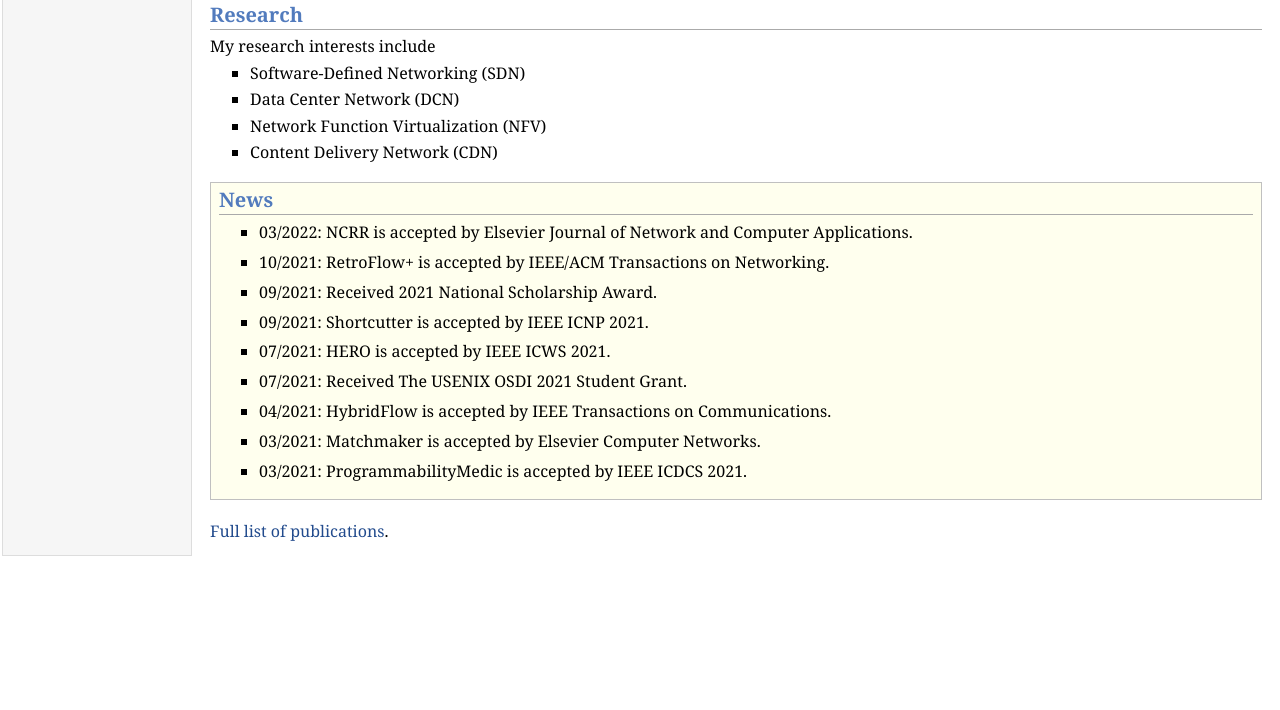
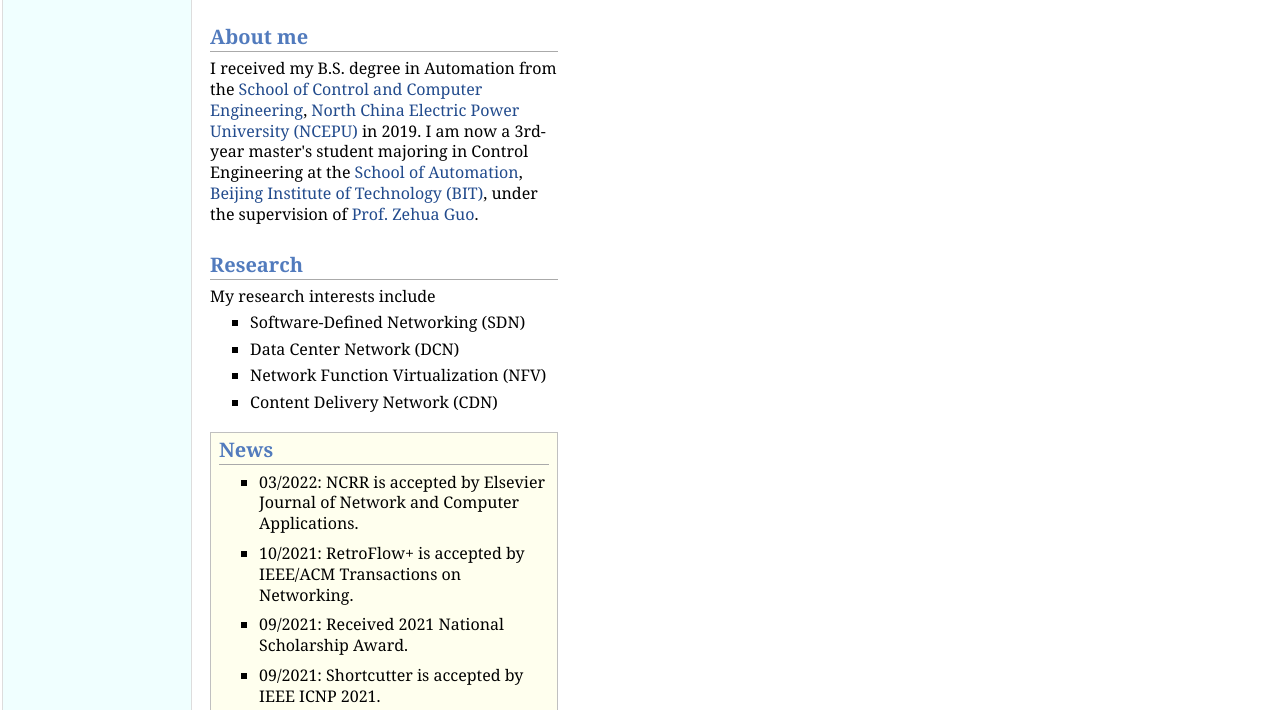
Before and after one commit to songshidou/songshidou.github.io, a plain HTML site: page index.html in a window 1280 px wide. Shown: the part 406-1116 px from the top of the page. Before the commit the page ends 972 px from the top, so only its background shows below. Drawn offline with Linux system fonts and the light colour scheme.

Commit message:
Add files via upload

```diff
--- a/jemdoc.css
+++ b/jemdoc.css
@@ -14,7 +14,7 @@ body {
 }
 
 #layout-menu {
-	background: #f6f6f6;
+	background: #F0FFFF;
 	border: 1px solid #dddddd;
 	padding-top: 0.5em;
 	padding-left: 8px;
@@ -34,7 +34,7 @@ body {
 #layout-content {
 	padding-top: 0.0em;
 	padding-left: 1.0em;
-	padding-right: 1.0em;
+	padding-right: 45.0em;
     border: none;
     background: white;
     text-align: left;
```
